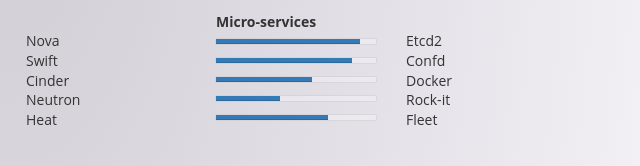
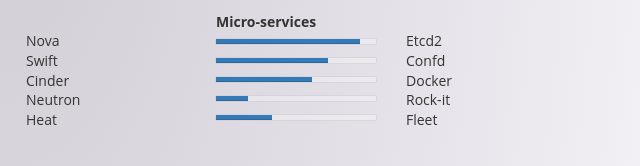
Before and after one commit to JulienBalestra/julienbalestra, a plain HTML site: page english.html in a window 1280 px wide. Shown: the part 1611-1777 px from the top of the page, 629-1269 px from the left. Drawn offline with nearby package versions, Linux system fonts and the light colour scheme.

Commit message:
Update micro

```diff
--- a/english.html
+++ b/english.html
@@ -518,16 +518,16 @@
                     <div class="progress-bar" role="progressbar" style="width: 90%;"></div>
                 </div>
                 <div class="progress">
-                    <div class="progress-bar" role="progressbar" style="width: 85%;"></div>
+                    <div class="progress-bar" role="progressbar" style="width: 70%;"></div>
                 </div>
                 <div class="progress">
                     <div class="progress-bar" role="progressbar" style="width: 60%;"></div>
                 </div>
                 <div class="progress">
-                    <div class="progress-bar" role="progressbar" style="width: 40%;"></div>
+                    <div class="progress-bar" role="progressbar" style="width: 20%;"></div>
                 </div>
                 <div class="progress">
-                    <div class="progress-bar" role="progressbar" style="width: 70%;"></div>
+                    <div class="progress-bar" role="progressbar" style="width: 35%;"></div>
                 </div>
             </div>
             <div class="col-sm-2">
```
Also changed, not shown: french.html (+3 -3 lines).
